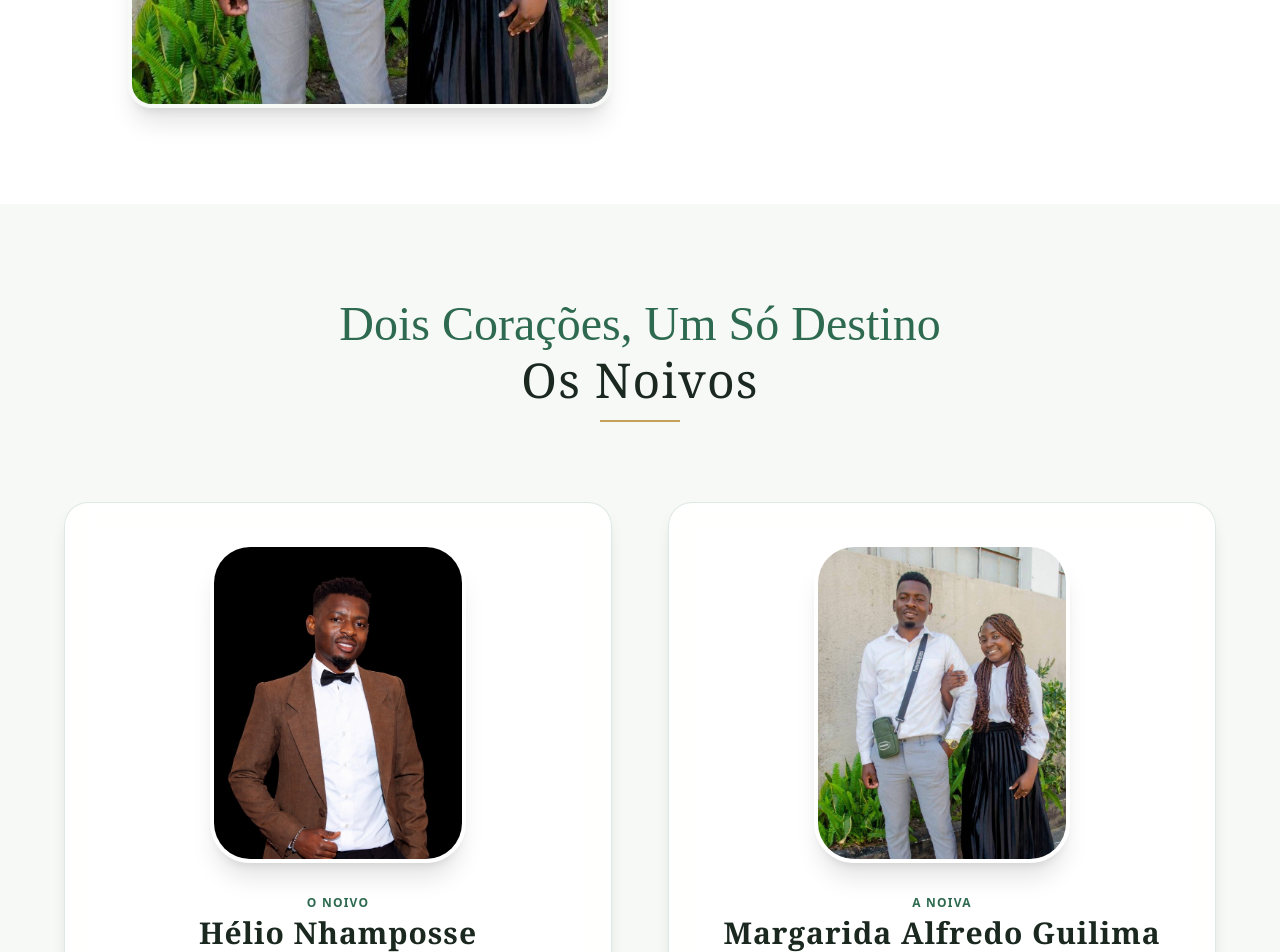
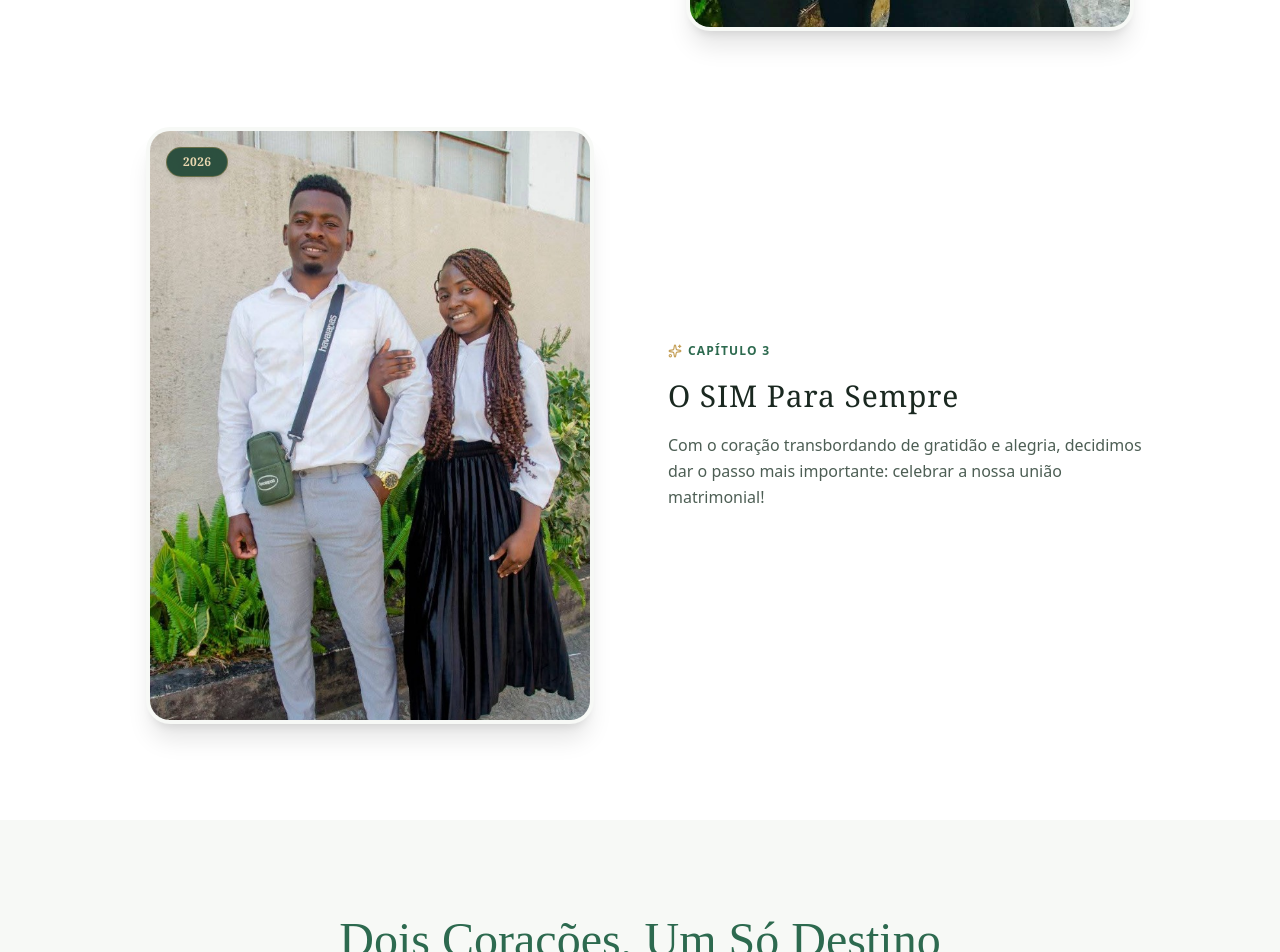
Before and after one commit to mutxado/helio-e-margarida, a React (Vite) app: page / in a window 1280 px wide. Shown: the part 2580-3532 px from the top of the page. Built offline with nearby package versions, Linux system fonts and the light colour scheme; the HTML template or start-up script is replaced by a standard one; a web font is replaced by a local one.

Commit message:
Fix photo framing in Story, Gallery and Couple sections with portrait aspect ratios

```diff
--- a/src/components/Couple.jsx
+++ b/src/components/Couple.jsx
@@ -25,7 +25,7 @@ export function Couple() {
 
           {/* Groom Card */}
           <div className="glass-card-emerald rounded-3xl p-8 sm:p-10 shadow-lg border border-[#2D6A4F]/20 flex flex-col items-center text-center hover:shadow-xl transition-all duration-300 group">
-            <div className="relative w-56 h-72 sm:w-64 sm:h-80 rounded-[40px] overflow-hidden mb-8 shadow-xl border-4 border-white group-hover:scale-105 transition-transform duration-500">
+            <div className="relative w-60 h-80 sm:w-64 sm:h-84 rounded-[40px] overflow-hidden mb-8 shadow-xl border-4 border-white group-hover:scale-105 transition-transform duration-500 bg-stone-100">
               <img
                 src={groom.image}
                 alt={groom.fullName}
@@ -53,11 +53,11 @@ export function Couple() {
 
           {/* Bride Card */}
           <div className="glass-card-emerald rounded-3xl p-8 sm:p-10 shadow-lg border border-[#2D6A4F]/20 flex flex-col items-center text-center hover:shadow-xl transition-all duration-300 group">
-            <div className="relative w-56 h-72 sm:w-64 sm:h-80 rounded-[40px] overflow-hidden mb-8 shadow-xl border-4 border-white group-hover:scale-105 transition-transform duration-500">
+            <div className="relative w-60 h-80 sm:w-64 sm:h-84 rounded-[40px] overflow-hidden mb-8 shadow-xl border-4 border-white group-hover:scale-105 transition-transform duration-500 bg-stone-100">
               <img
                 src={bride.image}
                 alt={bride.fullName}
-                className="w-full h-full object-cover object-top"
+                className="w-full h-full object-cover object-[70%_top]"
               />
             </div>
 
--- a/src/components/Gallery.jsx
+++ b/src/components/Gallery.jsx
@@ -29,7 +29,7 @@ export function Gallery() {
             <div
               key={photo.id}
               onClick={() => setSelectedPhoto(photo)}
-              className="relative group rounded-3xl overflow-hidden h-80 sm:h-96 cursor-pointer shadow-md border-2 border-white hover:shadow-2xl transition-all duration-500"
+              className="relative group rounded-3xl overflow-hidden aspect-[3/4] w-full cursor-pointer shadow-md border-2 border-white hover:shadow-2xl transition-all duration-500 bg-stone-100"
             >
               <img
                 src={photo.url}
--- a/src/components/Story.jsx
+++ b/src/components/Story.jsx
@@ -32,11 +32,11 @@ export function Story() {
               >
                 {/* Image Card */}
                 <div className="w-full md:w-1/2 group">
-                  <div className="relative rounded-3xl overflow-hidden shadow-xl border-4 border-[#F7F9F6] group-hover:shadow-2xl transition-all duration-500 max-h-[420px]">
+                  <div className="relative rounded-3xl overflow-hidden shadow-xl border-4 border-[#F7F9F6] group-hover:shadow-2xl transition-all duration-500 w-full max-w-md mx-auto aspect-[3/4] bg-stone-100">
                     <img
                       src={item.image}
                       alt={item.title}
-                      className="w-full h-80 sm:h-96 object-cover object-center group-hover:scale-105 transition-transform duration-700"
+                      className="w-full h-full object-cover object-top group-hover:scale-105 transition-transform duration-700"
                     />
                     <div className="absolute top-4 left-4 bg-[#1B4332]/90 backdrop-blur-md px-4 py-1.5 rounded-full text-xs font-serif font-bold text-[#E8D7B0] border border-[#C5A059]/40 shadow-md">
                       {item.year}
```
Also changed, not shown: 4 other files (tests, documents, lock files or other folders).
